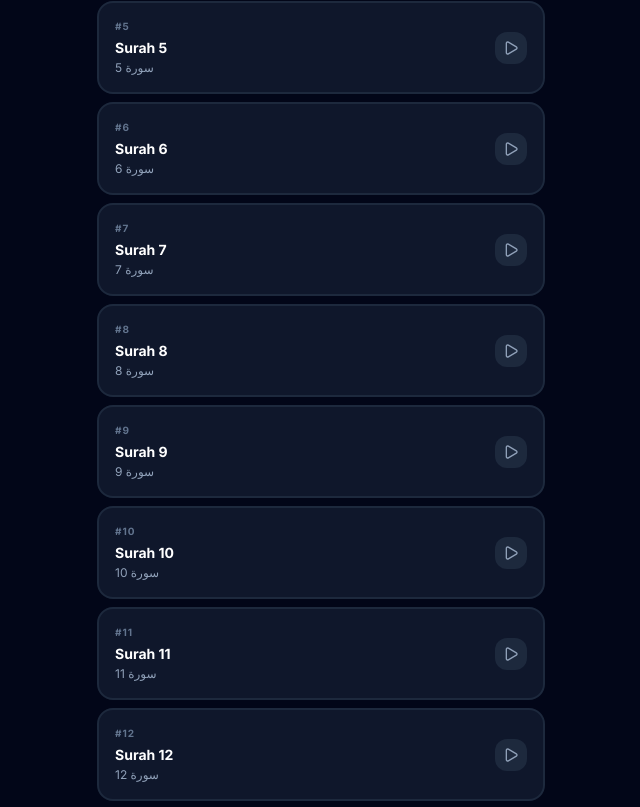
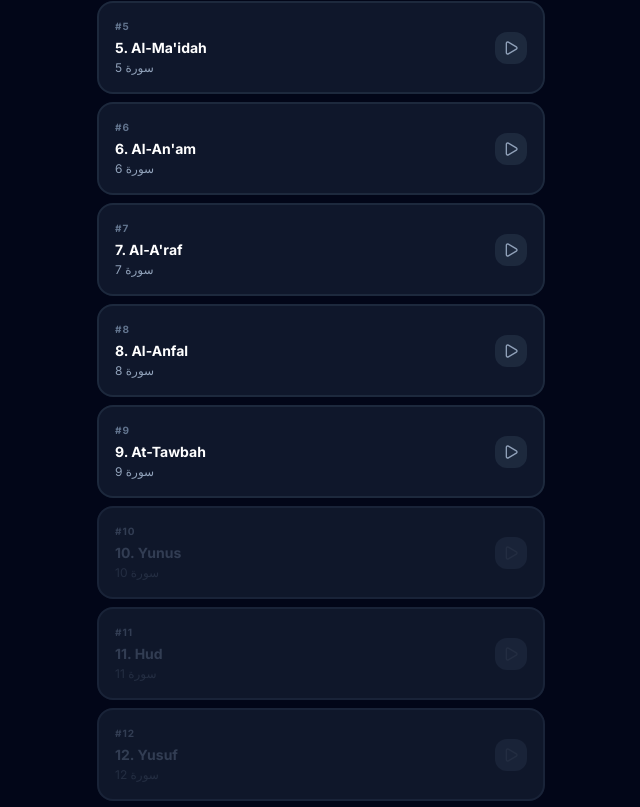
Before and after one commit to Ramad96/SadaqahJariyahRadio, a React (Vite) app: page / in a window 1280 px wide. Shown: the part 613-1420 px from the top of the page, without its empty margins (319-959 px from the left). Built offline with nearby package versions, Linux system fonts and the light colour scheme.

Commit message:
without version number

```diff
--- a/src/App.jsx
+++ b/src/App.jsx
@@ -33,8 +33,16 @@ function App() {
         setProgress(0);
         if (currentSurahRef.current) {
           const currentIndex = surahs.findIndex(s => s.id === currentSurahRef.current.id);
-          const nextIndex = (currentIndex + 1) % surahs.length;
+          // Find next surah with audio
+          let nextIndex = (currentIndex + 1) % surahs.length;
+          let attempts = 0;
+          while (!surahs[nextIndex].audioUrl && attempts < surahs.length) {
+            nextIndex = (nextIndex + 1) % surahs.length;
+            attempts++;
+          }
+          if (surahs[nextIndex].audioUrl) {
             setCurrentSurah(surahs[nextIndex]);
+          }
         }
       });
 
@@ -52,7 +60,7 @@ function App() {
   }, []);
 
   useEffect(() => {
-    if (currentSurah && audioRef.current) {
+    if (currentSurah && audioRef.current && currentSurah.audioUrl) {
       audioRef.current.src = currentSurah.audioUrl;
       audioRef.current.load();
       setProgress(0);
@@ -66,7 +74,9 @@ function App() {
   }, [currentSurah]);
 
   const handleSurahSelect = (surah) => {
+    if (surah.audioUrl) {
       setCurrentSurah(surah);
+    }
   };
 
   const handlePlayPause = () => {
@@ -87,15 +97,31 @@ function App() {
   const handleNext = () => {
     if (!currentSurah) return;
     const currentIndex = surahs.findIndex(s => s.id === currentSurah.id);
-    const nextIndex = (currentIndex + 1) % surahs.length;
+    // Find next surah with audio
+    let nextIndex = (currentIndex + 1) % surahs.length;
+    let attempts = 0;
+    while (!surahs[nextIndex].audioUrl && attempts < surahs.length) {
+      nextIndex = (nextIndex + 1) % surahs.length;
+      attempts++;
+    }
+    if (surahs[nextIndex].audioUrl) {
       setCurrentSurah(surahs[nextIndex]);
+    }
   };
 
   const handlePrevious = () => {
     if (!currentSurah) return;
     const currentIndex = surahs.findIndex(s => s.id === currentSurah.id);
-    const prevIndex = currentIndex === 0 ? surahs.length - 1 : currentIndex - 1;
+    // Find previous surah with audio
+    let prevIndex = currentIndex === 0 ? surahs.length - 1 : currentIndex - 1;
+    let attempts = 0;
+    while (!surahs[prevIndex].audioUrl && attempts < surahs.length) {
+      prevIndex = prevIndex === 0 ? surahs.length - 1 : prevIndex - 1;
+      attempts++;
+    }
+    if (surahs[prevIndex].audioUrl) {
       setCurrentSurah(surahs[prevIndex]);
+    }
   };
 
   useEffect(() => {
@@ -125,14 +151,30 @@ function App() {
           break;
         case 'ArrowRight': {
           const currentIndex = surahs.findIndex(s => s.id === currentSurahRef.current.id);
-          const nextIndex = (currentIndex + 1) % surahs.length;
+          // Find next surah with audio
+          let nextIndex = (currentIndex + 1) % surahs.length;
+          let attempts = 0;
+          while (!surahs[nextIndex].audioUrl && attempts < surahs.length) {
+            nextIndex = (nextIndex + 1) % surahs.length;
+            attempts++;
+          }
+          if (surahs[nextIndex].audioUrl) {
             setCurrentSurah(surahs[nextIndex]);
+          }
           break;
         }
         case 'ArrowLeft': {
           const currentIndex = surahs.findIndex(s => s.id === currentSurahRef.current.id);
-          const prevIndex = currentIndex === 0 ? surahs.length - 1 : currentIndex - 1;
+          // Find previous surah with audio
+          let prevIndex = currentIndex === 0 ? surahs.length - 1 : currentIndex - 1;
+          let attempts = 0;
+          while (!surahs[prevIndex].audioUrl && attempts < surahs.length) {
+            prevIndex = prevIndex === 0 ? surahs.length - 1 : prevIndex - 1;
+            attempts++;
+          }
+          if (surahs[prevIndex].audioUrl) {
             setCurrentSurah(surahs[prevIndex]);
+          }
           break;
         }
         default:
--- a/src/components/SurahLibrary.jsx
+++ b/src/components/SurahLibrary.jsx
@@ -14,19 +14,23 @@ export default function SurahLibrary({ surahs, currentSurah, onSurahSelect }) {
         <div className="space-y-2">
           {surahs.map((surah) => {
             const isActive = currentSurah?.id === surah.id;
+            const hasAudio = surah.audioUrl !== null;
 
             return (
               <button
                 key={surah.id}
-                onClick={() => onSurahSelect(surah)}
+                onClick={() => hasAudio && onSurahSelect(surah)}
+                disabled={!hasAudio}
                 className={`
                   w-full p-4 rounded-2xl border-2 text-left transition-all
-                  ${isActive
-                    ? 'bg-indigo-600 border-indigo-500 text-white shadow-lg'
-                    : 'bg-slate-900 border-slate-800 text-slate-200 hover:bg-slate-800 hover:border-slate-700'
+                  ${!hasAudio
+                    ? 'bg-slate-800 border-slate-700 text-slate-500 opacity-50 cursor-not-allowed'
+                    : isActive
+                      ? 'bg-indigo-600 border-indigo-500 text-white shadow-lg'
+                      : 'bg-slate-900 border-slate-800 text-slate-200 hover:bg-slate-800 hover:border-slate-700'
                   }
                 `}
-                aria-label={`Play ${surah.name}`}
+                aria-label={hasAudio ? `Play ${surah.name}` : `${surah.name} (No audio available)`}
               >
                 <div className="flex items-center justify-between gap-3">
                   <div className="flex-1 min-w-0">
@@ -45,14 +49,14 @@ export default function SurahLibrary({ surahs, currentSurah, onSurahSelect }) {
                     </div>
                     <div className={`
                       font-bold text-sm
-                      ${isActive ? 'text-white' : 'text-white'}
+                      ${!hasAudio ? 'text-slate-500' : isActive ? 'text-white' : 'text-white'}
                     `}>
                       {surah.name}
                     </div>
                     {surah.nameArabic && (
                       <div className={`
                         text-xs mt-0.5
-                        ${isActive ? 'text-indigo-100' : 'text-slate-400'}
+                        ${!hasAudio ? 'text-slate-600' : isActive ? 'text-indigo-100' : 'text-slate-400'}
                       `}>
                         {surah.nameArabic}
                       </div>
@@ -60,15 +64,17 @@ export default function SurahLibrary({ surahs, currentSurah, onSurahSelect }) {
                   </div>
                   <div className={`
                     flex-shrink-0 p-2 rounded-xl
-                    ${isActive
-                      ? 'bg-white/20'
-                      : 'bg-slate-800'
+                    ${!hasAudio
+                      ? 'bg-slate-700'
+                      : isActive
+                        ? 'bg-white/20'
+                        : 'bg-slate-800'
                     }
                   `}>
                     <Play
                       size={16}
-                      className={isActive ? 'text-white' : 'text-slate-400'}
-                      fill={isActive ? 'currentColor' : 'none'}
+                      className={!hasAudio ? 'text-slate-600' : isActive ? 'text-white' : 'text-slate-400'}
+                      fill={!hasAudio ? 'none' : isActive ? 'currentColor' : 'none'}
                     />
                   </div>
                 </div>
--- a/src/data/surahs.js
+++ b/src/data/surahs.js
@@ -1,16 +1,30 @@
 // Data structure for all 114 Surahs
 // Future-proofed with additionalClips array for sequential audio clips
 
+const surahNames = [
+  'Al-Fatihah', 'Al-Baqarah', 'Al-Imran', 'An-Nisa', 'Al-Ma\'idah', 'Al-An\'am', 'Al-A\'raf', 'Al-Anfal', 'At-Tawbah', 'Yunus',
+  'Hud', 'Yusuf', 'Ar-Ra\'d', 'Ibrahim', 'Al-Hijr', 'An-Nahl', 'Al-Isra', 'Al-Kahf', 'Maryam', 'Ta-Ha',
+  'Al-Anbiya', 'Al-Hajj', 'Al-Mu\'minun', 'An-Nur', 'Al-Furqan', 'Ash-Shu\'ara', 'An-Naml', 'Al-Qasas', 'Al-\'Ankabut', 'Ar-Rum',
+  'Luqman', 'As-Sajdah', 'Al-Ahzab', 'Saba', 'Fatir', 'Ya-Sin', 'As-Saffat', 'Sad', 'Az-Zumar', 'Ghafir',
+  'Fussilat', 'Ash-Shura', 'Az-Zukhruf', 'Ad-Dukhan', 'Al-Jathiyah', 'Al-Ahqaf', 'Muhammad', 'Al-Fath', 'Al-Hujurat', 'Qaf',
+  'Adh-Dhariyat', 'At-Tur', 'An-Najm', 'Al-Qamar', 'Ar-Rahman', 'Al-Waqi\'ah', 'Al-Hadid', 'Al-Mujadilah', 'Al-Hashr', 'Al-Mumtahanah',
+  'As-Saff', 'Al-Jumu\'ah', 'Al-Munafiqun', 'At-Taghabun', 'At-Talaq', 'At-Tahrim', 'Al-Mulk', 'Al-Qalam', 'Al-Haqqah', 'Al-Ma\'arij',
+  'Nuh', 'Al-Jinn', 'Al-Muzzammil', 'Al-Muddaththir', 'Al-Qiyamah', 'Al-Insan', 'Al-Mursalat', 'An-Naba', 'An-Nazi\'at', '\'Abasa',
+  'At-Takwir', 'Al-Infitar', 'Al-Mutaffifin', 'Al-Inshiqaq', 'Al-Buruj', 'At-Tariq', 'Al-A\'la', 'Al-Ghashiyah', 'Al-Fajr', 'Al-Balad',
+  'Ash-Shams', 'Al-Lail', 'Ad-Duhaa', 'Ash-Sharh', 'At-Tin', 'Al-\'Alaq', 'Al-Qadr', 'Al-Bayyina', 'Az-Zalzalah', 'Al-\'Adiyat',
+  'Al-Qari\'ah', 'At-Takathur', 'Al-\'Asr', 'Al-Humazah', 'Al-Fil', 'Quraish', 'Al-Ma\'un', 'Al-Kawthar', 'Al-Kafirun', 'An-Nasr',
+  'Al-Masad', 'Al-Ikhlas', 'Al-Falaq', 'An-Nas'
+];
+
 export const surahs = Array.from({ length: 114 }, (_, i) => {
   const surahNumber = i + 1;
-  // Using audio files from audio_files folder, cycling through the 9 available files
-  const audioFileNumber = ((surahNumber - 1) % 9) + 1;
-  const audioUrl = `/audio_files/audio${audioFileNumber}.mp3`;
+  // Only assign audio files to the first 9 surahs
+  const audioUrl = surahNumber <= 9 ? `/audio_files/audio${surahNumber}.mp3` : null;
 
   return {
     id: surahNumber,
     number: surahNumber,
-    name: `Surah ${surahNumber}`,
+    name: `${surahNumber}. ${surahNames[i]}`,
     nameArabic: `سورة ${surahNumber}`, // Placeholder - can be replaced with actual Arabic names
     audioUrl: audioUrl,
     // Future-proofing: array for additional clips to be played sequentially
```
Lines whose indentation alone changed are shown as unchanged.
